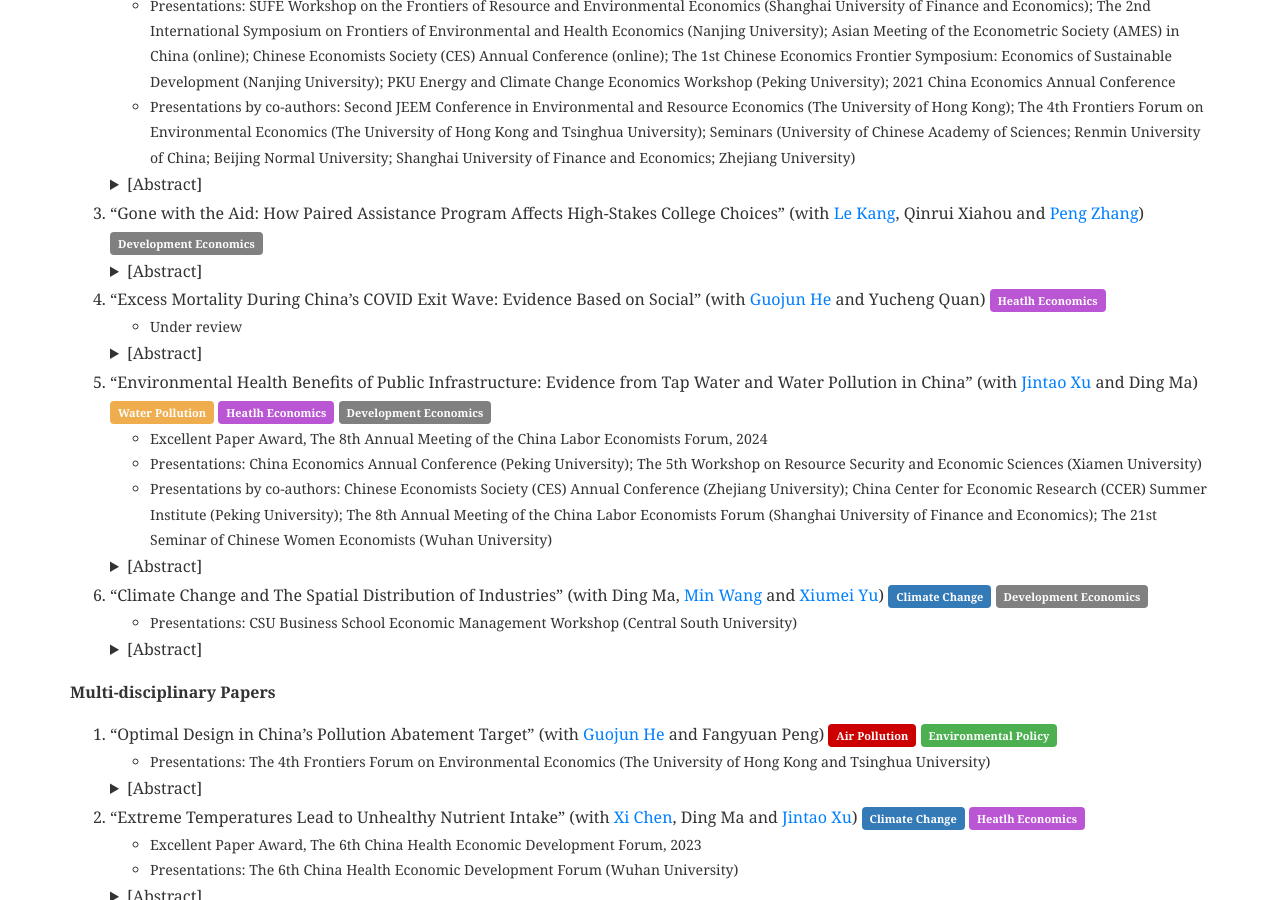
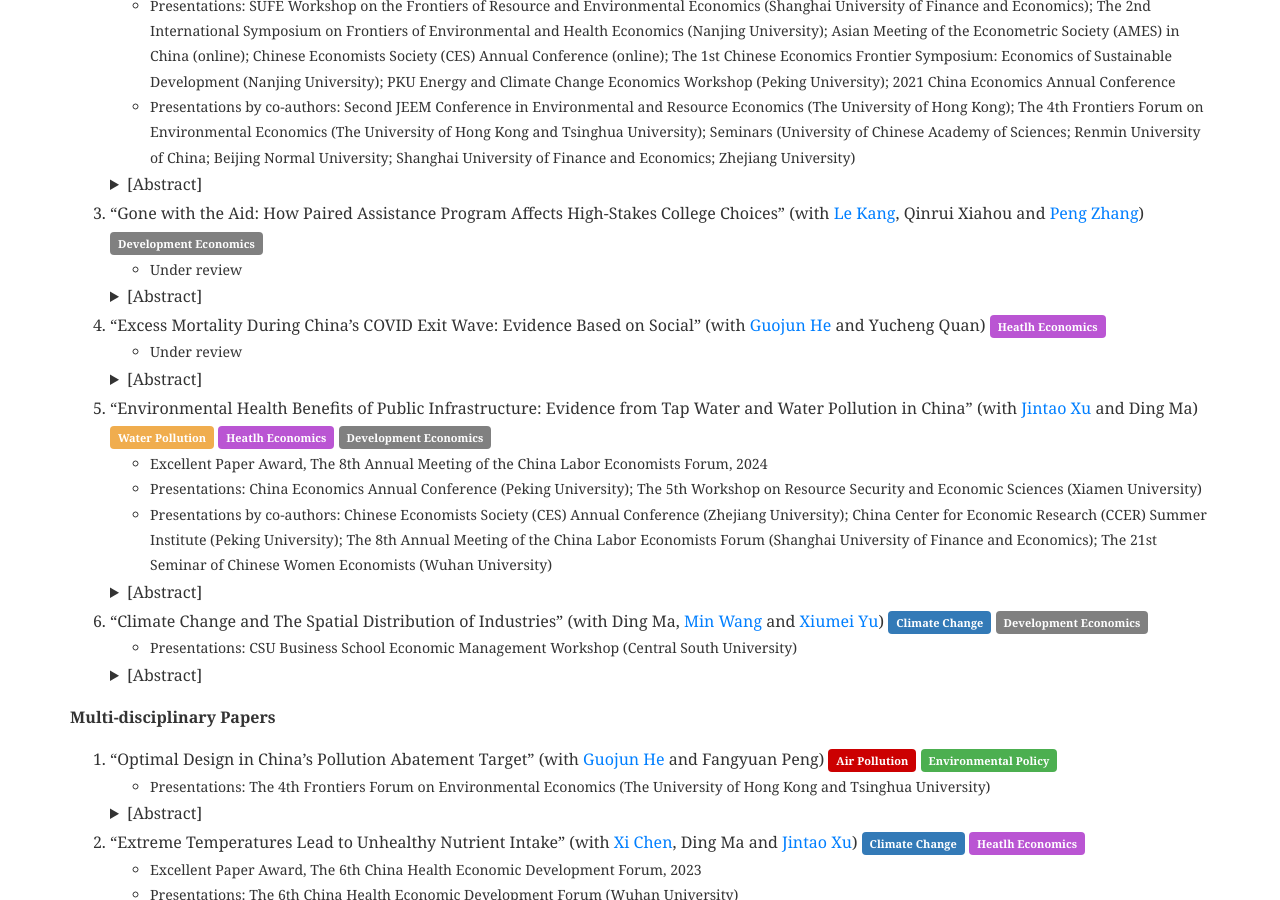
Before and after one commit to shuoliecon/shuoliecon.github.io, a Jekyll site: the page built from pages/_research/index.md, in a window 1280 px wide and 900 px high, scrolled down 822 px. Built offline with Jekyll 4.4.1, drawn with Linux system fonts in a browser that asks for light colours.

Commit message:
Update index.md

```diff
--- a/pages/_research/index.md
+++ b/pages/_research/index.md
@@ -34,6 +34,7 @@ In summary, my research is motivated by a desire to tackle real-world problems,
 
 
 <li>“Gone with the Aid: How Paired Assistance Program Affects High-Stakes College Choices” (with <a href="https://edu.nju.edu.cn/kl/list.htm">Le Kang</a>, Qinrui Xiahou and <a href="https://pengzhang.weebly.com">Peng Zhang</a>) <span class="label label-f">Development Economics</span></li>
+<ul><li>Under review</li></ul>
 <details><summary>[Abstract]</summary>As the world contends with persistent poverty and losses from natural disasters, the provision of aid becomes increasingly vital. However, the empirical examination of the mutual benefits of aid is complicated due to endogeneity concerns. This paper provides a novel perspective on the unintended consequences of aid by exploring a post-earthquake reconstruction program in China. Leveraging the quasi-random pair assignment, we find a 40% increase in students from aided counties choosing universities in donor provinces, with stronger responses from high-achieving and engineering students. Besides, attending universities in donor provinces can increase students’ likelihood of migrating to these provinces and lifetime earnings by 26.43%. This paper underscores the potential benefits of aid for both providers and recipients: providers can attract skilled individuals and garner affinity from aided regions, and recipients can experience lifelong benefits.</details>
 
 
```
